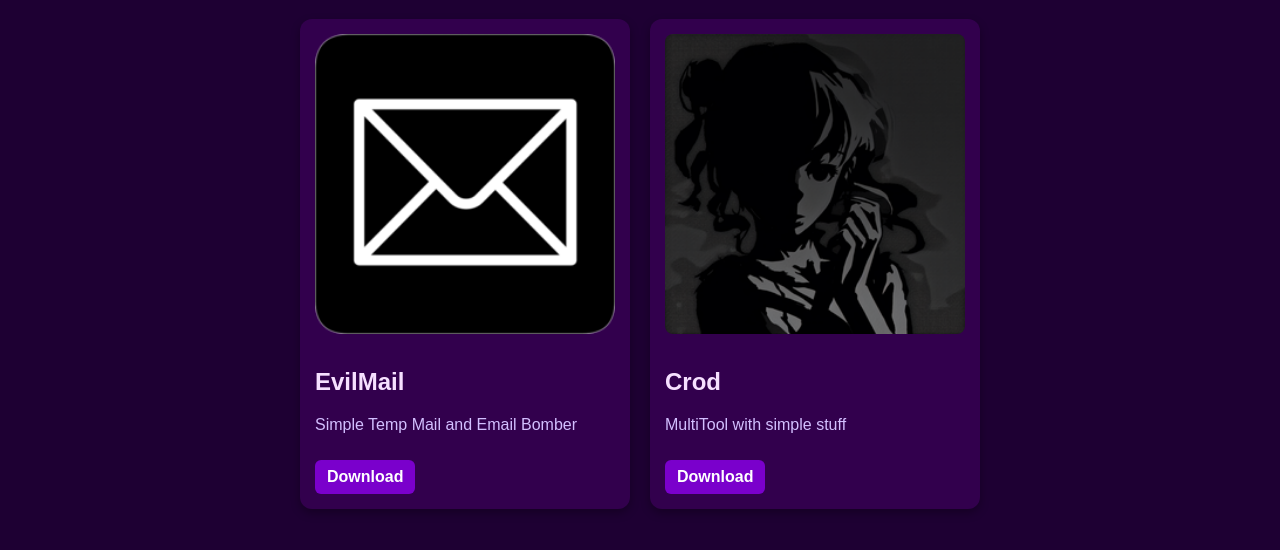
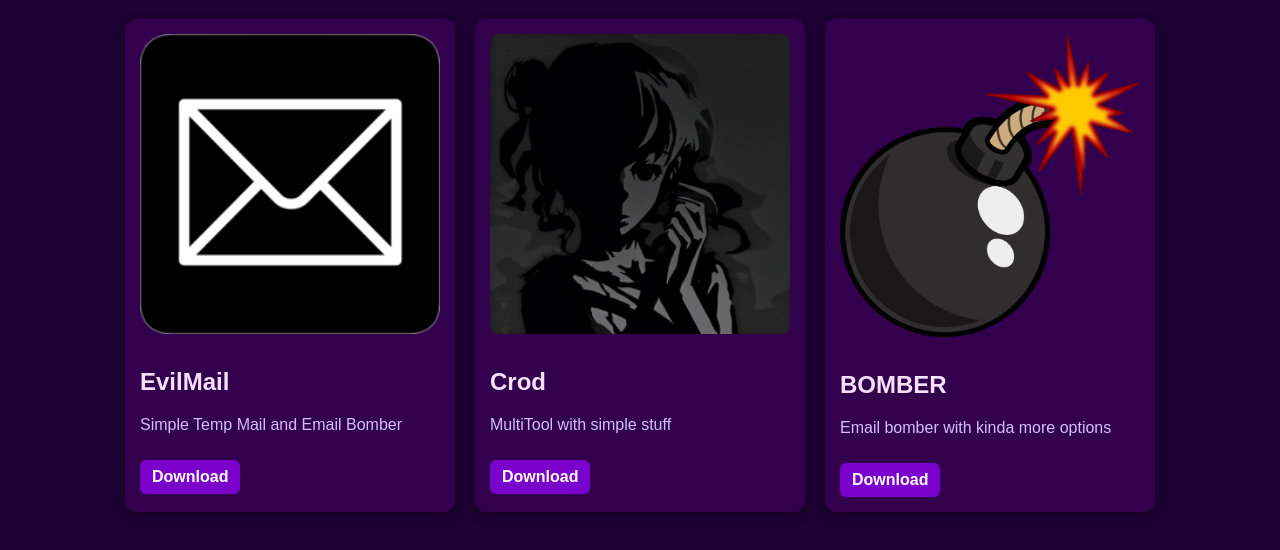
Before and after one commit to Ropzx/page, a plain HTML site: page web/index.html in a window 1280 px wide. Shown: the part 82-632 px from the top of the page. Drawn offline with Linux system fonts and the light colour scheme.

Commit message:
Add files via upload

```diff
--- a/web/index.html
+++ b/web/index.html
@@ -76,15 +76,21 @@
       <img src="images/evilmail.png" alt="Tool Preview">
       <h2>EvilMail</h2>
       <p>Simple Temp Mail and Email Bomber</p>
-      <a href="#">Download</a>
+      <a href="https://github.com/Ropzx/page/raw/refs/heads/main/web/exes/emailtool.exe">Download</a>
     </div>
 
     <div class="tool">
       <img src="images/crod.png" alt="Tool Preview">
       <h2>Crod</h2>
       <p>MultiTool with simple stuff</p>
-      <a href="#">Download</a>
+      <a href="https://github.com/Ropzx/page/raw/refs/heads/main/web/exes/crod.exe">Download</a>
     </div>
+    <div class="tool">
+        <img src="images/boom.png" alt="Tool Preview">
+        <h2>BOMBER</h2>
+        <p>Email bomber with kinda more options</p>
+        <a href="https://github.com/Ropzx/page/raw/refs/heads/main/web/exes/EMbomber.exe">Download</a>
+      </div>
   </div>
 
 </body>
```
Also changed, not shown: web/images/boom.png (added), 1 other file.
